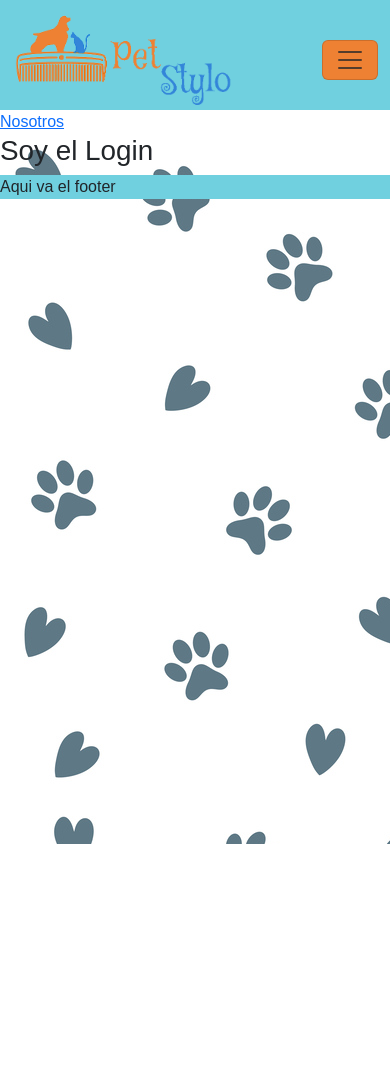
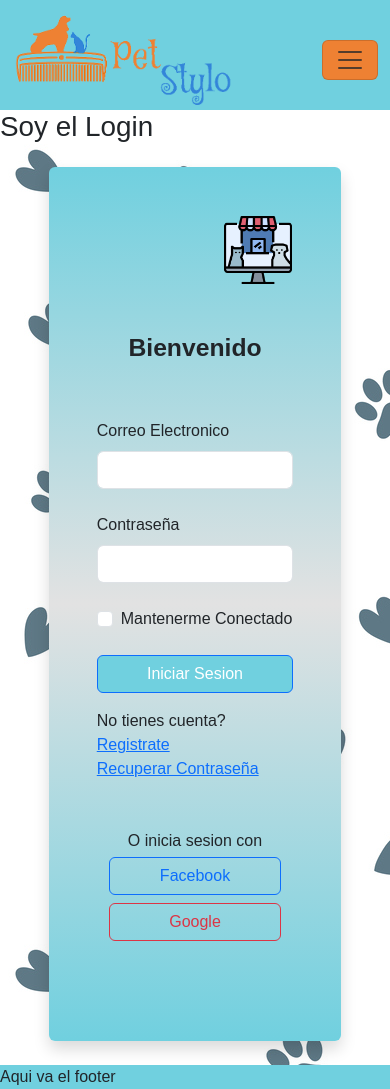
Before and after one commit to LordProgrammeur/Login2.0, a PHP site: page /?c=Login in a window 390 px wide. Before the commit the page ends 844 px from the top, so only its background shows below. Run offline with PHP 8.4, Linux system fonts and the light colour scheme.

Commit message:
se suben vistas registro y login

```diff
--- a/controllers/Landing.php
+++ b/controllers/Landing.php
@@ -4,8 +4,8 @@
             require_once "views/index.view.php";
         }
 
-        public function ours(){
-            require_once "views/ours.view.php";
+        public function registro(){
+            require_once "views/registro.view.php";
         }
     }
 
--- a/partials/header.php
+++ b/partials/header.php
@@ -15,9 +15,9 @@
             background-repeat: no-repeat;
         } */
 
-        .login{
+        /* .login{
             background: linear-gradient(#70d0df, #e2e2e2, #70d0df);
-        }
+        } */
         footer{
             background-color: #70d0df;
         }
--- a/views/login.view.php
+++ b/views/login.view.php
@@ -6,21 +6,99 @@
     <title>Pet-Stylo</title>
     <!-- Styles -->
     <link rel="stylesheet" href="assets/david/css/styles.css">
+    <style>
+        .bg{
+            background-image: url(assets/david/img/imgLog.jpg);
+            background-position: center center;
+            background-repeat: no-repeat;
+        }
+    </style>
 </head>
-<body>
 <header>
     <?php include 'partials/header.php'?>
 </header>
-    <nav>
-        <a href="?c=Landing&a=ours">Nosotros</a>
-    </nav>
+<body>
     <h1>Soy el Login</h1>
-<footer>
-    <?php include 'partials/footer.php'?>
-</footer>
+    <main>
+        <div class="container w-75 rounded shadow login mt-4 mb-4">
+            <div class="row align-items-stretch">
+                <div class="col bg d-none d-lg-block col-md-5 col-lg-5 col-xl-6 rounded">
+
+                </div>
+                <div class="col p-5 rounded-end">
+                    <div class="text-end">
+                        <img src="assets/david/img/tienda-en-linea.png" width="70" alt="">
+                    </div>
+                    <h2 class="fw-bold text-center py-5">Bienvenido</h2>
+                    <?php
+                    if (!empty($message)) : ?>
+                        <p><?= $message ?></p>
+                    <?php endif;?>
+                    <!--Login-->
+                    <form action="login.php" method="post">
+                        <div class="mb-4">
+                            <label for="email" class="form-label">Correo Electronico</label>
+                            <input type="email" class="form-control" name="email" id="">
+                        </div>
+                        <div class="mb-4">
+                            <label for="password" class="form-label">Contraseña</label>
+                            <input type="password" class="form-control" name="password" id="">
+                        </div>
+                        <div class="mb-4 form-check" >
+                            <input type="checkbox" name="connected" class="form-check-input" id="">
+                            <label for="connected" class="form-check-label">Mantenerme Conectado</label>
+                        </div>
+                        <div class="d-grid">
+                            <button style="background-color: #70d0df;" type="submit" class="btn btn-primary">Iniciar Sesion</button>
+                        </div>
+                        <div class="my-3">
+                            <span>No tienes cuenta? <a href="?c=Landing&a=registro">Registrate</a></span><br>
+                            <span><a href="#">Recuperar Contraseña</a></span>
+                        </div>
+                    </form>
+                    <!--Login con cuentas-->
+                    <div class="container w-100 my-5" >
+                        <div class="row text-center">
+                            <div class="col-12">O inicia sesion con</div>
+                        </div>
+                        <div class="row">
+                            <div class="col">
+                                <button class="btn btn-outline-primary w-100 my-1">
+                                    <div class="row align-items-center">
+                                        <div class="col-2 d-none d-md-block">
+                                            <img src="assets/david/img/Redes/facebook.png" width="32px" alt="">
+                                        </div>
+                                        <div class="col-12 text-center col-md-10">
+                                            Facebook
+                                        </div>
+                                    </div>
+                                </button>
+                            </div>
+                            <div class="col">
+                                <button class="btn btn-outline-danger w-100 my-1">
+                                    <div class="row align-items-center">
+                                        <div class="col-2 d-none d-md-block">
+                                            <img src="assets/david/img/Redes/google.png" width="32px" alt="">
+                                        </div>
+                                        <div class="col-12 text-center col-md-10">
+                                            Google
+                                        </div>
+                                    </div>
+                                </button>
+                            </div>
+                        </div>
+                    </div>
+                </div>
+            </div>
+        </div>
+    </main>
+
 <!-- Scripts -->
 <script src="js/bootstrap.min.js"></script>
 <script src="https://cdn.jsdelivr.net/npm/bootstrap@5.3.2/dist/js/bootstrap.bundle.min.js" integrity="sha384-C6RzsynM9kWDrMNeT87bh95OGNyZPhcTNXj1NW7RuBCsyN/o0jlpcV8Qyq46cDfL" crossorigin="anonymous"></script>
 <!-- <script src="assets/david/js/scripts.js"></script> -->
 </body>
+<footer>
+    <?php include 'partials/footer.php'?>
+</footer>
 </html>
```
Also changed, not shown: views/ours.view.php (deleted, +0 -27 lines), views/registro.view.php (added, +69 -0 lines), assets/david/img/imgLog.jpg (renamed from assets/david/img/imgLogin.jpg).
